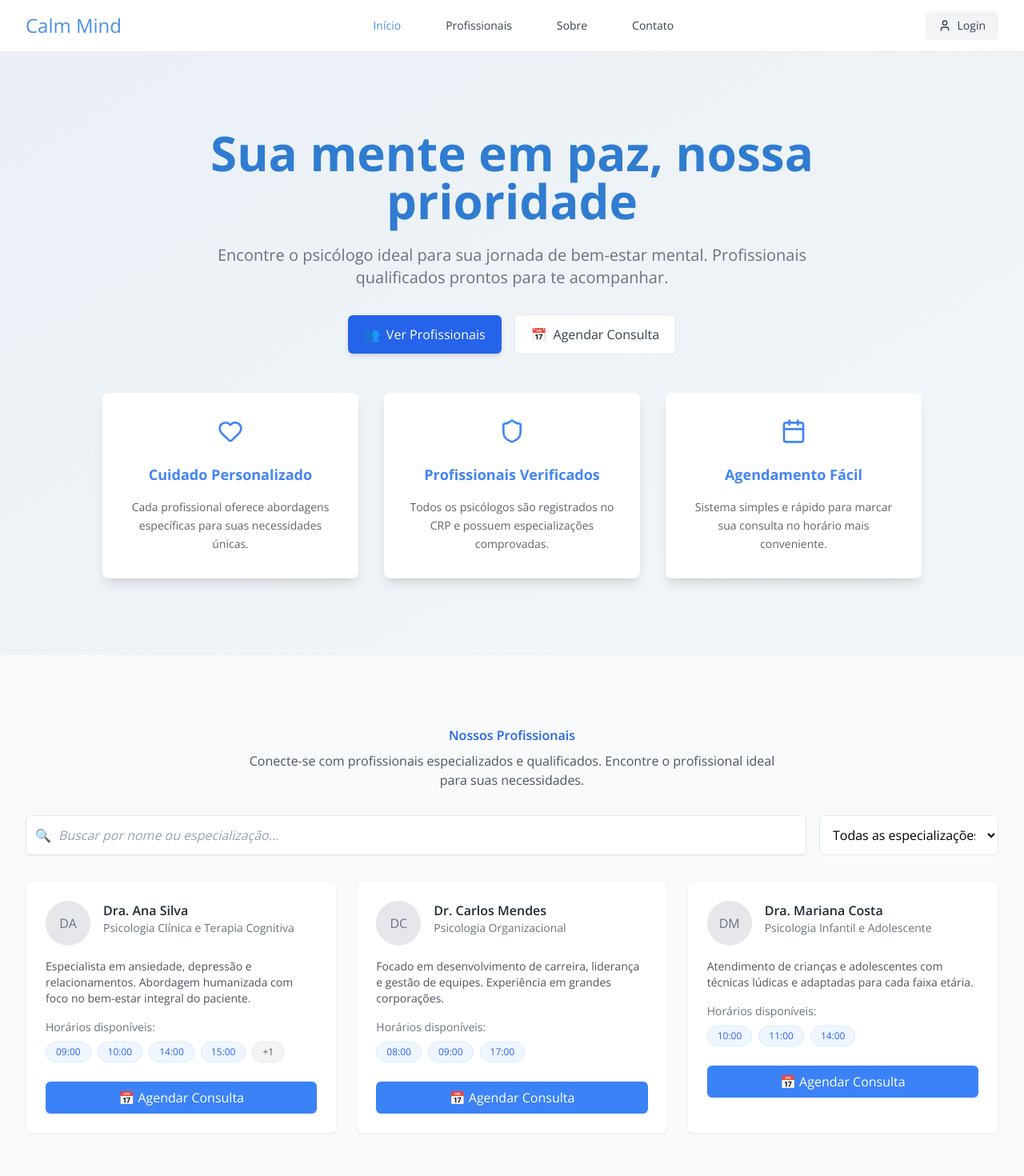
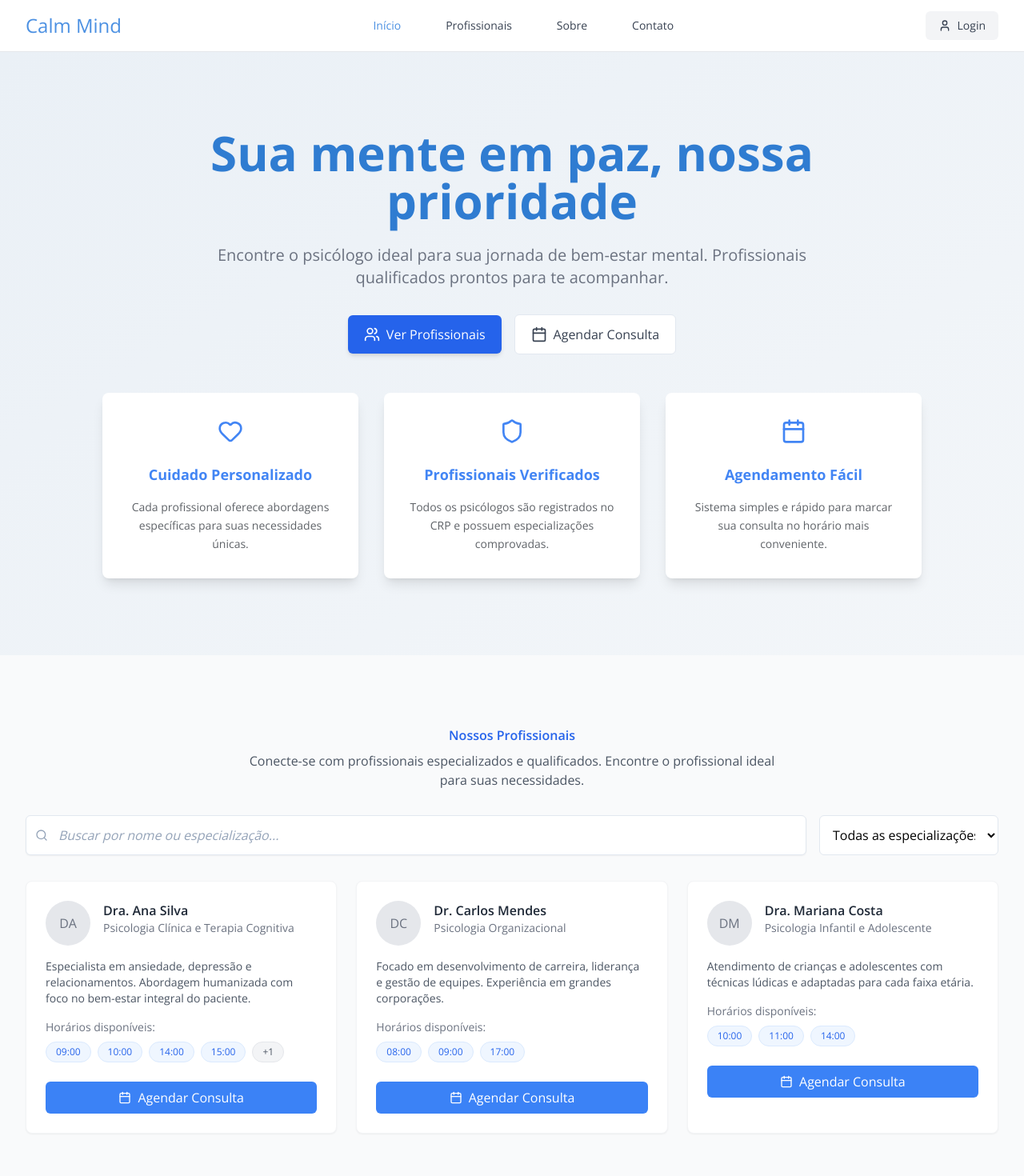
Before and after one commit to Gestao-Agil-Projects/ga-frontend, a React (Vite) app: page / in a window 1280 px wide. Shown: the top 1470 px of the page at 80% size. Built offline with nearby package versions, Linux system fonts and the light colour scheme.

Commit message:
style(figma): replace emoji with lucide icons in hero, search and professional card; add aria labels

```diff
--- a/src/components/Sections/InitialSection/index.tsx
+++ b/src/components/Sections/InitialSection/index.tsx
@@ -1,4 +1,4 @@
-import { Heart, Shield, Calendar } from "lucide-react";
+import { Heart, Shield, Calendar, Users } from "lucide-react";
 import { CardHome } from "../../Cards/CardHome";
 import { useNavigate } from "react-router-dom";
 
@@ -28,12 +28,20 @@ export function InitialSection() {
                     </p>
 
                     <div className="flex items-center justify-center gap-4">
-                        <button onClick={handleViewProfessionals} className="inline-flex items-center gap-2 bg-blue-600 hover:bg-blue-700 text-white px-5 py-3 rounded-md shadow-md">
-                            <span>👥</span>
+                        <button
+                            onClick={handleViewProfessionals}
+                            className="inline-flex items-center gap-2 bg-blue-600 hover:bg-blue-700 text-white px-5 py-3 rounded-md shadow-md"
+                            aria-label="Ver Profissionais"
+                        >
+                            <Users className="w-5 h-5" />
                             <span>Ver Profissionais</span>
                         </button>
-                        <button onClick={() => navigate('/professionals')} className="inline-flex items-center gap-2 bg-white border border-slate-200 text-gray-700 px-5 py-3 rounded-md hover:shadow-sm">
-                            <span>📅</span>
+                        <button
+                            onClick={() => navigate('/professionals')}
+                            className="inline-flex items-center gap-2 bg-white border border-slate-200 text-gray-700 px-5 py-3 rounded-md hover:shadow-sm"
+                            aria-label="Agendar Consulta"
+                        >
+                            <Calendar className="w-5 h-5" />
                             <span>Agendar Consulta</span>
                         </button>
                     </div>
--- a/src/screens/Professionals/ProfessionalCard.tsx
+++ b/src/screens/Professionals/ProfessionalCard.tsx
@@ -1,4 +1,5 @@
 import type { Professional } from './mockProfessionals';
+import { Calendar } from 'lucide-react';
 
 export default function ProfessionalCard({ professional }: { professional: Professional }) {
   return (
@@ -32,7 +33,10 @@ export default function ProfessionalCard({ professional }: { professional: Profe
       </div>
 
       <div className="mt-6">
-        <button className="w-full inline-flex items-center justify-center gap-2 bg-blue-500 hover:bg-blue-600 text-white rounded-md py-2 px-4" type="button">📅 Agendar Consulta</button>
+        <button className="w-full inline-flex items-center justify-center gap-2 bg-blue-500 hover:bg-blue-600 text-white rounded-md py-2 px-4" type="button" aria-label={`Agendar consulta com ${professional.name}`}>
+          <Calendar className="w-4 h-4" />
+          <span>Agendar Consulta</span>
+        </button>
       </div>
     </article>
   );
--- a/src/screens/Professionals/index.tsx
+++ b/src/screens/Professionals/index.tsx
@@ -1,4 +1,5 @@
 import { useMemo, useState } from 'react';
+import { Search } from 'lucide-react';
 import ProfessionalCard from './ProfessionalCard.tsx';
 import { professionals as mockProfessionals } from './mockProfessionals.ts';
 import type { Professional } from './mockProfessionals.ts';
@@ -47,7 +48,7 @@ export function Professionals() {
                                 value={query}
                                 onChange={(e) => setQuery(e.target.value)}
                             />
-                            <span className="absolute inset-y-0 left-3 flex items-center text-slate-400">🔍</span>
+                            <span className="absolute inset-y-0 left-3 flex items-center text-slate-400"><Search className="w-4 h-4" /></span>
                         </label>
                     </div>
 
```
